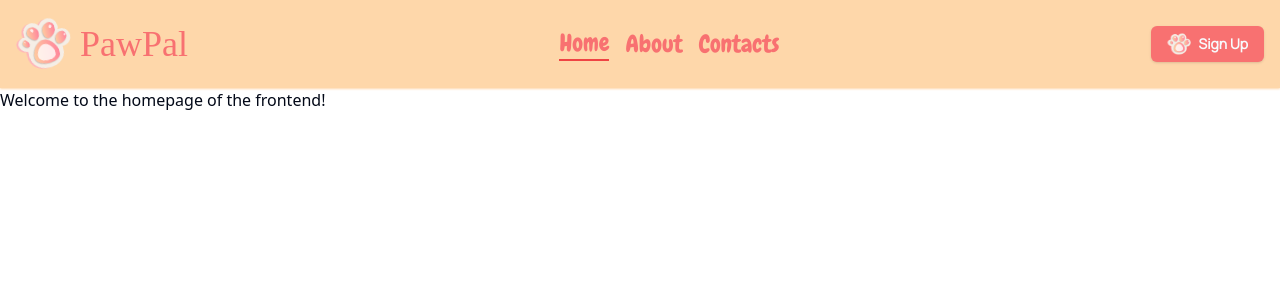
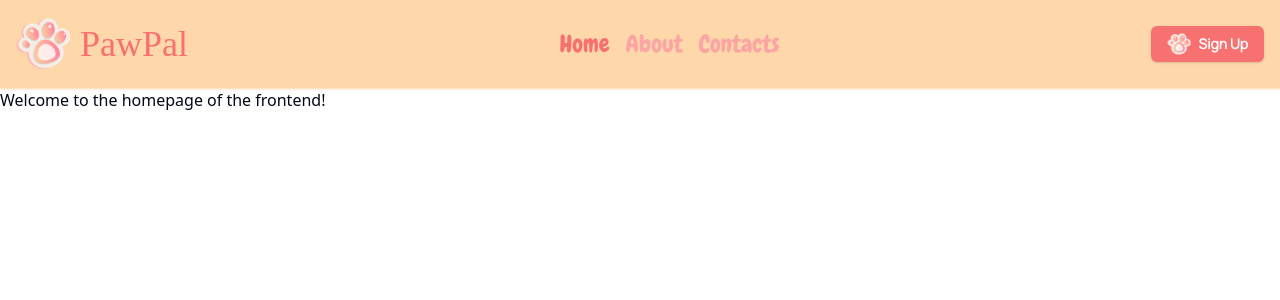
Before and after one commit to ShterionStamboliev/PawPal, a React (Vite) app in the folder frontend/: page / in a window 1280 px wide. Shown: the top 300 px of the page. Built offline with nearby package versions, Linux system fonts and the light colour scheme; a web font is replaced by a local one.

Commit message:
update header navigation styles for improved hover effects

```diff
--- a/frontend/src/components/Header/Header.tsx
+++ b/frontend/src/components/Header/Header.tsx
@@ -20,8 +20,8 @@ const Header = () => {
                         to='/'
                         className={({ isActive }) =>
                             isActive
-                                ? 'text-2xl font-chewy text-red-400 border-b-2 border-red-500'
-                                : 'text-2xl font-chewy text-red-400'
+                                ? 'text-2xl font-chewy text-red-400'
+                                : 'text-2xl font-chewy text-red-300 hover:text-red-400'
                         }
                     >
                         Home
@@ -31,7 +31,7 @@ const Header = () => {
                         className={({ isActive }) =>
                             isActive
                                 ? 'text-2xl font-chewy text-red-400'
-                                : 'text-2xl font-chewy text-red-400'
+                                : 'text-2xl font-chewy text-red-300 hover:text-red-400'
                         }
                     >
                         About
@@ -41,7 +41,7 @@ const Header = () => {
                         className={({ isActive }) =>
                             isActive
                                 ? 'text-2xl font-chewy text-red-400'
-                                : 'text-2xl font-chewy text-red-400'
+                                : 'text-2xl font-chewy text-red-300 hover:text-red-400'
                         }
                     >
                         Contacts
```
